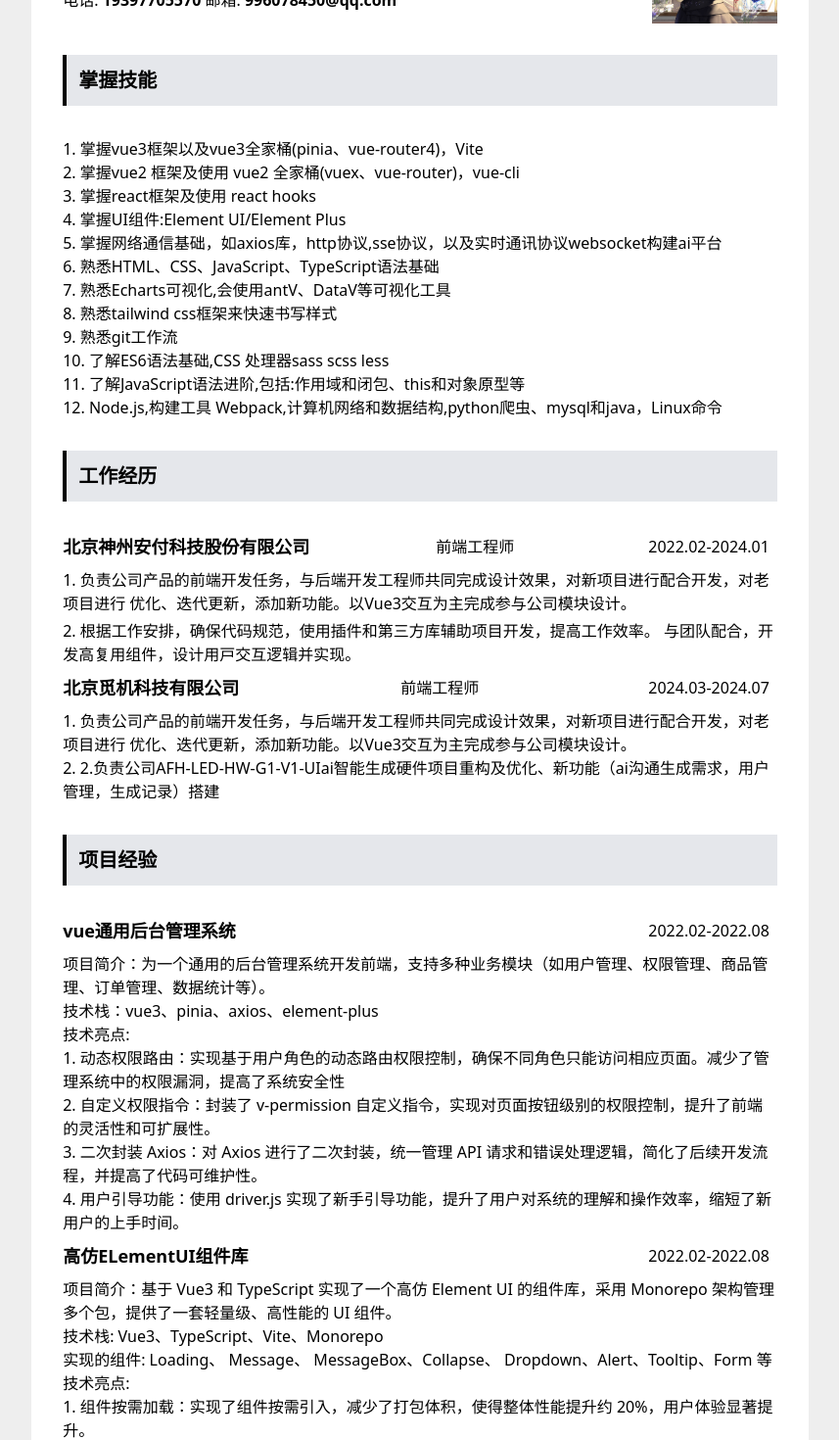
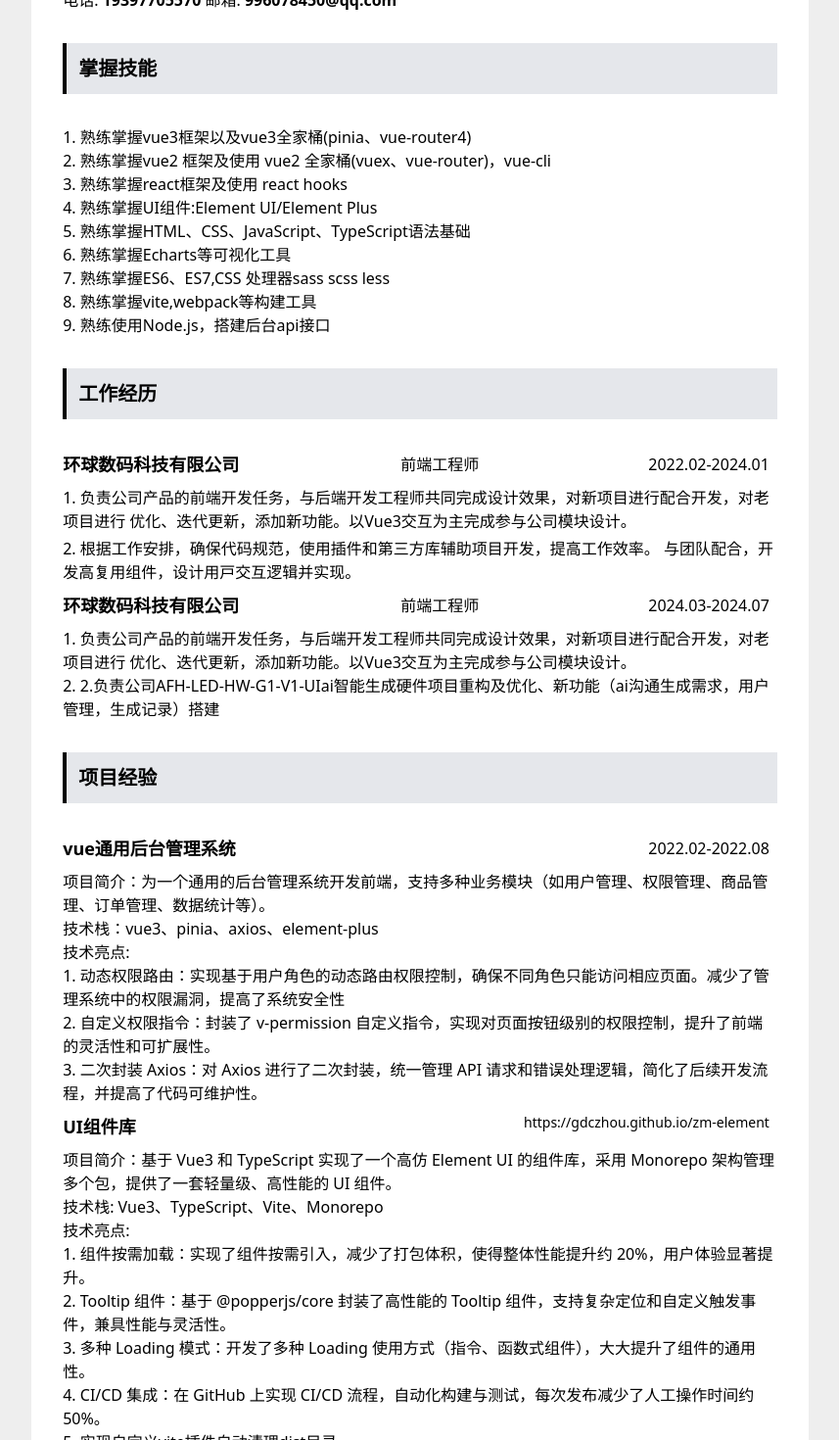
Before and after one commit to GDCzhou/my-resume, a Next.js app: page / in a window 1280 px wide. Shown: the part 200-1670 px from the top of the page at 98% size, without its empty margins (211-1068 px from the left). Built offline with nearby package versions, Linux system fonts and the light colour scheme.

Commit message:
update: 简历更新

```diff
--- a/app/ui/Experience.tsx
+++ b/app/ui/Experience.tsx
@@ -15,7 +15,7 @@ export default function Experience() {
 function ExperienceItem() {
   return (
     <div>
-      <Title2 time="2022.02-2024.01">北京神州安付科技股份有限公司</Title2>
+      <Title2 time="2022.02-2024.01">环球数码科技有限公司</Title2>
       <ol className="list-decimal list-inside">
         <li className="mb-1">
           负责公司产品的前端开发任务，与后端开发⼯程师共同完成设计效果，对新项⽬进⾏配合开发，对⽼项⽬进⾏ 优化、迭代更新，添加新功能。以Vue3交互为主完成参与公司模块设计。
@@ -34,7 +34,7 @@ function ExperienceItem() {
 function ExperienceItem2() {
   return (
     <div>
-      <Title2 time="2024.03-2024.07">北京觅机科技有限公司</Title2>
+      <Title2 time="2024.03-2024.07">环球数码科技有限公司</Title2>
       <ul className="list-decimal list-inside">
         <li>
           负责公司产品的前端开发任务，与后端开发⼯程师共同完成设计效果，对新项⽬进⾏配合开发，对⽼项⽬进⾏ 优化、迭代更新，添加新功能。以Vue3交互为主完成参与公司模块设计。
--- a/app/ui/Header.tsx
+++ b/app/ui/Header.tsx
@@ -10,7 +10,7 @@ export default function Header() {
         <p className="mb-2">前端工程师 | 3年</p>
         <p>电话: <strong>19397705570</strong> 邮箱: <strong>996078450@qq.com</strong></p>
       </div>
-      <Avatra />
+      {/* <Avatra /> */}
     </header>
   )
 }
--- a/app/ui/Item.tsx
+++ b/app/ui/Item.tsx
@@ -25,7 +25,6 @@ function Item1() {
         <li>动态权限路由：实现基于用户角色的动态路由权限控制，确保不同角色只能访问相应页面。减少了管理系统中的权限漏洞，提高了系统安全性</li>
         <li> 自定义权限指令：封装了 v-permission 自定义指令，实现对页面按钮级别的权限控制，提升了前端的灵活性和可扩展性。</li>
         <li>二次封装 Axios：对 Axios 进行了二次封装，统一管理 API 请求和错误处理逻辑，简化了后续开发流程，并提高了代码可维护性。</li>
-        <li>用户引导功能：使用 driver.js 实现了新手引导功能，提升了用户对系统的理解和操作效率，缩短了新用户的上手时间。</li>
       </ol>
     </div>
 
@@ -36,12 +35,9 @@ function Item1() {
 function Item2() {
   return (
     <div>
-      <Title2 time="2022.02-2022.08" post >高仿ELementUI组件库</Title2>
+      <Title2 post address="https://gdczhou.github.io/zm-element" >UI组件库</Title2>
       <h4>项目简介：基于 Vue3 和 TypeScript 实现了一个高仿 Element UI 的组件库，采用 Monorepo 架构管理多个包，提供了一套轻量级、高性能的 UI 组件。</h4>
       <p>技术栈: Vue3、TypeScript、Vite、Monorepo</p>
-      <ul className="list-decimal list-inside">
-        <h5>实现的组件: Loading、 Message、 MessageBox、Collapse、 Dropdown、Alert、Tooltip、Form 等</h5>
-      </ul>
       <ol className="list-decimal list-inside">
         <h5>技术亮点:</h5>
         <li>组件按需加载：实现了组件按需引入，减少了打包体积，使得整体性能提升约 20%，用户体验显著提升。</li>
@@ -70,8 +66,7 @@ function Item3() {
         <li>高效图表渲染：通过优化 Echarts 配置，减少了图表加载时间约 30%，提升了大数据量下的渲染性能。</li>
         <li>动态数据更新：使用 watch 生命周期钩子监听数据变化，实现了图表的实时动态渲染，增强了系统的互动性和可用性。</li>
         <li>复杂图表设计：完成了双环形图、雷达图等复杂图表的实现，解决了数据维度复杂时的展示难题，帮助管理层直观分析数据。</li>
-        <li>词云图和数字跳动：利用 echarts-wordcloud 和 countUp.js，实现了关键词动态展示和数字跳动效果，增加了用户交互的趣味性。</li>
-        <li>快速打包部署：通过 Vite 快速打包项目，并利用 GitHub Pages 实现了无需服务器的在线预览，缩短了项目交付周期。</li>
+        {/* <li>词云图和数字跳动：利用 echarts-wordcloud 和 countUp.js，实现了关键词动态展示和数字跳动效果，增加了用户交互的趣味性。</li> */}
       </ol>
     </div>
   )
--- a/app/ui/Skill.tsx
+++ b/app/ui/Skill.tsx
@@ -2,18 +2,15 @@ import Title from "./Title";
 
 export default function Skill() {
   const skillList = [
-    '掌握vue3框架以及vue3全家桶(pinia、vue-router4)，Vite',
-    '掌握vue2 框架及使用 vue2 全家桶(vuex、vue-router)，vue-cli',
-    '掌握react框架及使用 react hooks',
-    '掌握UI组件:Element UI/Element Plus',
-    '掌握网络通信基础，如axios库，http协议,sse协议，以及实时通讯协议websocket构建ai平台',
-    '熟悉HTML、CSS、JavaScript、TypeScript语法基础',
-    '熟悉Echarts可视化,会使用antV、DataV等可视化工具',
-    '熟悉tailwind css框架来快速书写样式',
-    '熟悉git工作流',
-    '了解ES6语法基础,CSS 处理器sass scss less',
-    '了解JavaScript语法进阶,包括:作用域和闭包、this和对象原型等',
-    'Node.js,构建工具 Webpack,计算机网络和数据结构,python爬虫、mysql和java，Linux命令',
+    '熟练掌握vue3框架以及vue3全家桶(pinia、vue-router4)',
+    '熟练掌握vue2 框架及使用 vue2 全家桶(vuex、vue-router)，vue-cli',
+    '熟练掌握react框架及使用 react hooks',
+    '熟练掌握UI组件:Element UI/Element Plus',
+    '熟练掌握HTML、CSS、JavaScript、TypeScript语法基础',
+    '熟练掌握Echarts等可视化工具',
+    '熟练掌握ES6、ES7,CSS 处理器sass scss less',
+    '熟练掌握vite,webpack等构建工具',
+    '熟练使用Node.js，搭建后台api接口',
   ]
   return (
     <div>
--- a/app/ui/Title2.tsx
+++ b/app/ui/Title2.tsx
@@ -1,14 +1,20 @@
 interface TitleProps {
   children?: React.ReactNode;
-  time: string
+  time?: string
   post?: boolean
+  address?: string
 }
 
 function Title2(props: TitleProps) {
-  const { children, time, post } = props
+  const { children, time, post, address } = props
   return (
 
-    <h3 className="text-lg font-bold my-2 flex justify-between">{children} {!post && <span className="font-normal text-[1rem] mr-2">前端工程师</span>}<span className="font-normal text-[1rem] mr-2">{time}</span></h3>
+    <h3 className="text-lg font-bold my-2 flex justify-between">
+      {children}
+      {!post && <span className="font-normal text-[1rem] mr-2">前端工程师</span>}
+      {time && <span className="font-normal text-[1rem] mr-2">{time}</span>}
+      {address && <a href={address} className="font-normal text-sm mr-2 ">{address}</a>}
+    </h3>
 
 
   )
```
